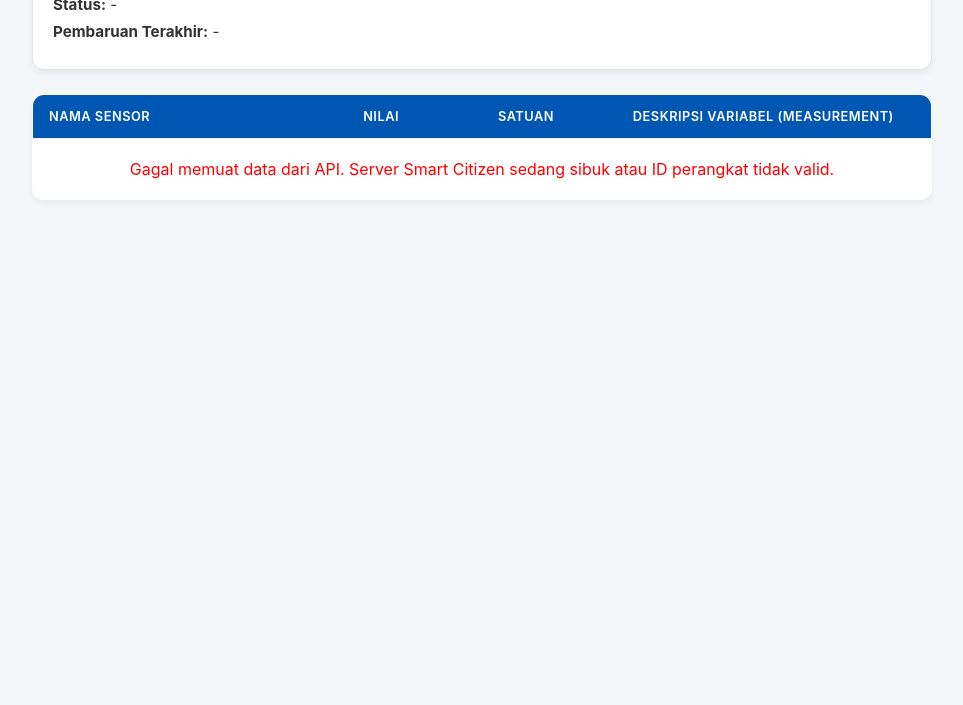
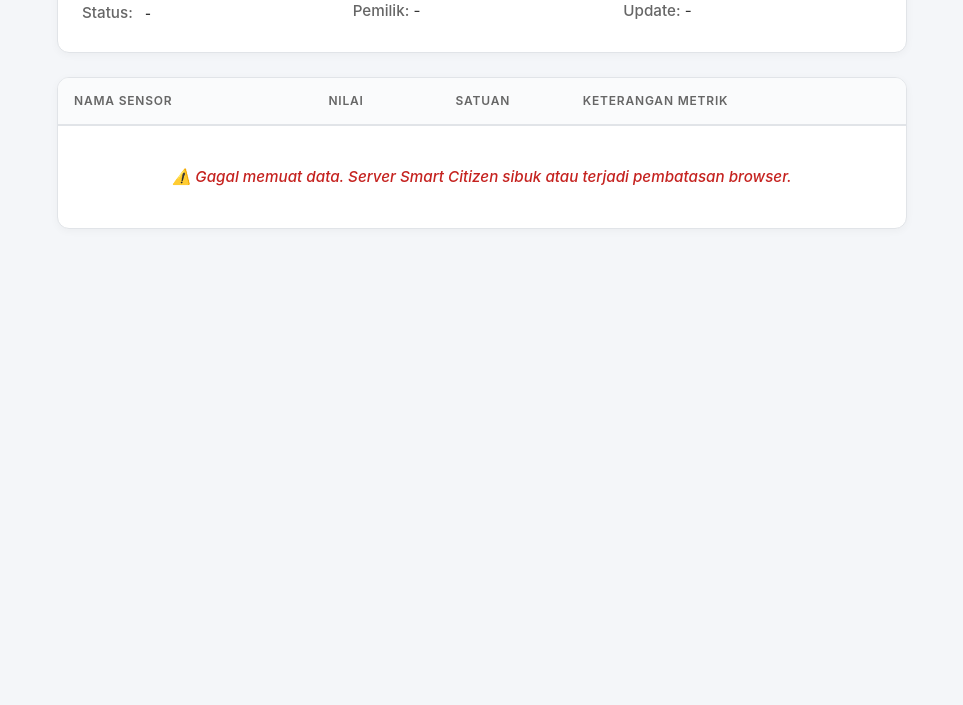
Before and after one commit to ggamesbgt/mdg-ueu, a plain HTML site: page index.html in a window 1280 px wide. Shown: the part 95-800 px from the top of the page, without its empty margins (158-1121 px from the left). Drawn offline with Linux system fonts and the light colour scheme; no server answers.

Commit message:
Update index.html

```diff
--- a/index.html
+++ b/index.html
@@ -3,142 +3,280 @@
 <head>
     <meta charset="UTF-8">
     <meta name="viewport" content="width=device-width, initial-scale=1.0">
-    <title>Smart Citizen Dashboard - ID 19684</title>
+    <title>Dasbor Sensor VS_KBNJERUK</title>
     <style>
-        body { font-family: -apple-system, BlinkMacSystemFont, "Segoe UI", Roboto, Arial, sans-serif; margin: 20px; background-color: #f4f6f9; color: #333; }
-        .container { max-width: 900px; margin: 0 auto; }
-        .device-info { background: #fff; padding: 20px; border-radius: 12px; box-shadow: 0 4px 6px rgba(0,0,0,0.05); margin-bottom: 24px; border: 1px solid #e1e4e8; }
-        .device-info h2 { margin-top: 0; color: #0056b3; font-size: 1.5rem; }
-        .status-online { background: #e6f4ea; color: #137333; padding: 4px 8px; border-radius: 4px; font-weight: bold; font-size: 0.85rem; }
-        .status-offline { background: #fce8e6; color: #c5221f; padding: 4px 8px; border-radius: 4px; font-weight: bold; font-size: 0.85rem; }
-        p { margin: 8px 0; font-size: 0.95rem; }
-        table { width: 100%; border-collapse: collapse; background: #fff; border-radius: 12px; overflow: hidden; box-shadow: 0 4px 6px rgba(0,0,0,0.05); border: 1px solid #e1e4e8; table-layout: fixed; }
-        th, td { padding: 14px 16px; text-align: left; border-bottom: 1px solid #f0f2f5; word-wrap: break-word; }
-        th { background-color: #0056b3; color: white; font-weight: 600; text-transform: uppercase; font-size: 0.8rem; letter-spacing: 0.5px; }
-        tr:last-child td { border-bottom: none; }
-        tr:hover { background-color: #f8f9fa; }
-        .loading { font-style: italic; color: #666; text-align: center; padding: 30px; }
-        .sensor-desc { font-size: 0.85rem; color: #666; margin-top: 4px; font-weight: normal; display: block; }
+        :root {
+            --primary: #0056b3;
+            --bg: #f4f6f9;
+            --card-bg: #ffffff;
+            --text: #333333;
+            --text-muted: #666666;
+            --border: #e1e4e8;
+            --success: #137333;
+            --success-bg: #e6f4ea;
+            --error: #c5221f;
+            --error-bg: #fce8e6;
+        }
+
+        body {
+            font-family: -apple-system, BlinkMacSystemFont, "Segoe UI", Roboto, Helvetica, Arial, sans-serif;
+            background-color: var(--bg);
+            color: var(--text);
+            margin: 0;
+            padding: 20px;
+            line-height: 1.5;
+        }
+
+        .container {
+            max-width: 850px;
+            margin: 0 auto;
+        }
+
+        .header-card {
+            background-color: var(--card-bg);
+            border: 1px solid var(--border);
+            border-radius: 12px;
+            padding: 24px;
+            margin-bottom: 24px;
+            box-shadow: 0 2px 8px rgba(0, 0, 0, 0.04);
+        }
+
+        .header-card h1 {
+            margin: 0 0 12px 0;
+            color: var(--primary);
+            font-size: 1.6rem;
+            font-weight: 700;
+        }
+
+        .meta-grid {
+            display: grid;
+            grid-template-columns: repeat(auto-fit, minmax(200px, 1fr));
+            gap: 12px;
+            font-size: 0.95rem;
+        }
+
+        .meta-item strong {
+            color: var(--text-muted);
+            font-weight: 500;
+        }
+
+        .status-badge {
+            display: inline-block;
+            padding: 4px 8px;
+            border-radius: 6px;
+            font-weight: 600;
+            font-size: 0.8rem;
+            letter-spacing: 0.5px;
+        }
+
+        .status-online { background-color: var(--success-bg); color: var(--success); }
+        .status-offline { background-color: var(--error-bg); color: var(--error); }
+
+        .table-container {
+            background-color: var(--card-bg);
+            border: 1px solid var(--border);
+            border-radius: 12px;
+            overflow: hidden;
+            box-shadow: 0 2px 8px rgba(0, 0, 0, 0.04);
+        }
+
+        table {
+            width: 100%;
+            border-collapse: collapse;
+            text-align: left;
+        }
+
+        th {
+            background-color: #fafbfc;
+            color: var(--text-muted);
+            font-size: 0.75rem;
+            font-weight: 600;
+            text-transform: uppercase;
+            letter-spacing: 0.8px;
+            padding: 14px 16px;
+            border-bottom: 2px solid var(--border);
+        }
+
+        td {
+            padding: 16px;
+            border-bottom: 1px solid var(--border);
+            font-size: 0.95rem;
+            vertical-align: top;
+        }
+
+        tr:last-child td {
+            border-bottom: none;
+        }
+
+        tr:hover td {
+            background-color: #f8f9fa;
+        }
+
+        .sensor-name {
+            font-weight: 600;
+            color: #111;
+        }
+
+        .sensor-id {
+            display: block;
+            font-size: 0.75rem;
+            color: var(--text-muted);
+            margin-top: 4px;
+            font-weight: 400;
+        }
+
+        .sensor-value {
+            font-family: "SFMono-Regular", Consolas, "Liberation Mono", Menlo, monospace;
+            font-weight: 700;
+            font-size: 1.05rem;
+            color: #000;
+        }
+
+        .sensor-unit {
+            background-color: #f1f3f5;
+            padding: 2px 6px;
+            border-radius: 4px;
+            font-size: 0.85rem;
+            font-weight: 500;
+        }
+
+        .loading-state, .error-state {
+            text-align: center;
+            padding: 40px;
+            font-style: italic;
+            color: var(--text-muted);
+        }
+
+        .error-state {
+            color: var(--error);
+            font-weight: 500;
+        }
+
+        @media (max-width: 600px) {
+            body { padding: 12px; }
+            th, td { padding: 12px; }
+            th:nth-child(4), td:nth-child(4) { display: none; } /* Sembunyikan deskripsi di HP agar muat */
+        }
     </style>
 </head>
 <body>
 
     <div class="container">
-        <div class="device-info">
-            <h2 id="dev-name">Memuat Data Perangkat...</h2>
-            <p><strong>Status:</strong> <span id="dev-state">-</span></p>
-            <p><strong>Pembaruan Terakhir:</strong> <span id="dev-time">-</span></p>
+        <!-- Kartu Informasi Perangkat -->
+        <div class="header-card">
+            <h1 id="dev-name">Menghubungkan ke API...</h1>
+            <div class="meta-grid">
+                <div class="meta-item"><strong>Status:</strong> <span id="dev-state" class="status-badge">-</span></div>
+                <div class="meta-item"><strong>Pemilik:</strong> <span id="dev-owner">-</span></div>
+                <div class="meta-item"><strong>Update:</strong> <span id="dev-time">-</span></div>
+            </div>
         </div>
 
+        <!-- Wadah Tabel Data -->
+        <div class="table-container">
             <table>
-            <colgroup>
-                <col style="width: 35%;">
-                <col style="width: 15%;">
-                <col style="width: 15%;">
-                <col style="width: 35%;">
-            </colgroup>
                 <thead>
                     <tr>
-                    <th>Nama Sensor</th>
-                    <th>Nilai</th>
-                    <th>Satuan</th>
-                    <th>Deskripsi Variabel (Measurement)</th>
+                        <th style="width: 30%;">Nama Sensor</th>
+                        <th style="width: 15%;">Nilai</th>
+                        <th style="width: 15%;">Satuan</th>
+                        <th style="width: 40%;">Keterangan Metrik</th>
                     </tr>
                 </thead>
                 <tbody id="sensor-table-body">
                     <tr>
-                    <td colspan="4" class="loading">Sedang mengambil data sensor real-time...</td>
+                        <td colspan="4" class="loading-state">Sedang memproses data sensor real-time...</td>
                     </tr>
                 </tbody>
             </table>
         </div>
+    </div>
 
     <script>
-        // Menggunakan alur fallback multi-proxy untuk memastikan CORS tertembus dari GitHub Pages
-        const rawApiUrl = 'https://smartcitizen.me';
-        const proxyUrl1 = `https://corsproxy.io{encodeURIComponent(rawApiUrl)}`;
-        const proxyUrl2 = `https://allorigins.win{encodeURIComponent(rawApiUrl)}`;
+        const deviceId = '19684';
+        const rawApiUrl = `https://smartcitizen.me{deviceId}`;
 
-        function loadDashboard() {
-            // Pertama, coba gunakan corsproxy.io yang paling stabil
-            fetch(proxyUrl1)
-                .then(res => { if (!res.ok) throw new Error(); return res.json(); })
-                .then(json => renderData(json))
-                .catch(() => {
-                    console.warn("Gagal memuat lewat proxy utama, mencoba proxy cadangan...");
-                    // Kedua, coba gunakan allorigins jika proxy pertama gagal
-                    fetch(proxyUrl2)
-                        .then(res => { if (!res.ok) throw new Error(); return res.json(); })
-                        .then(json => renderData(json))
-                        .catch(err => {
-                            console.error("Semua koneksi gagal", err);
-                            document.getElementById('sensor-table-body').innerHTML =
-                                `<tr><td colspan="4" style="color:red; text-align:center; padding:20px;">
-                                Gagal memuat data dari API. Server Smart Citizen sedang sibuk atau ID perangkat tidak valid.
-                                </td></tr>`;
-                        });
+        // Memakai corsproxy.io untuk menembus proteksi keamanan browser di GitHub Pages
+        const secureProxyUrl = `https://corsproxy.io{encodeURIComponent(rawApiUrl)}`;
+
+        function fetchSensorData() {
+            fetch(secureProxyUrl)
+                .then(response => {
+                    if (!response.ok) throw new Error('Gagal merespon data jaringan');
+                    return response.json();
+                })
+                .then(data => {
+                    updateMetadata(data);
+                    renderTableRows(data);
+                })
+                .catch(error => {
+                    console.error('Error saat fetch data:', error);
+                    document.getElementById('sensor-table-body').innerHTML = `
+                        <tr>
+                            <td colspan="4" class="error-state">
+                                ⚠️ Gagal memuat data. Server Smart Citizen sibuk atau terjadi pembatasan browser.
+                            </td>
+                        </tr>
+                    `;
                 });
         }
 
-        function renderData(json) {
-            // 1. Isi Metadata Perangkat sesuai skema API
-            document.getElementById('dev-name').innerText = json.name || "Smart Citizen Device (ID 19684)";
+        function updateMetadata(json) {
+            document.getElementById('dev-name').innerText = json.name || `Perangkat #${deviceId}`;
+            document.getElementById('dev-owner').innerText = (json.owner && json.owner.username) ? json.owner.username : 'Vina Sandriana';
 
             const stateEl = document.getElementById('dev-state');
             const isOnline = json.state === 'online' || json.state === 'has_published';
-            stateEl.innerText = json.state ? json.state.toUpperCase() : 'UNKNOWN';
-            stateEl.className = isOnline ? 'status-online' : 'status-offline';
+            stateEl.innerText = isOnline ? 'ONLINE' : 'OFFLINE';
+            stateEl.className = `status-badge ${isOnline ? 'status-online' : 'status-offline'}`;
 
             if (json.last_recorded_at) {
                 const lastUpdate = new Date(json.last_recorded_at);
                 document.getElementById('dev-time').innerText = lastUpdate.toLocaleString('id-ID');
             } else {
-                document.getElementById('dev-time').innerText = "Tidak ada rekaman waktu baru";
+                document.getElementById('dev-time').innerText = '-';
+            }
         }
 
-            // 2. Isi Tabel Sensor & Ekstraksi Measurement Objek sesuai artikel dokumentasi
+        function renderTableRows(json) {
             const tableBody = document.getElementById('sensor-table-body');
-            tableBody.innerHTML = '';
+            tableBody.innerHTML = ''; // Bersihkan teks loading
 
+            // Deteksi penempatan array sensor pada struktur JSON
             const sensors = (json.data && json.data.sensors) ? json.data.sensors : (json.sensors || []);
 
-            if (sensors.length > 0) {
+            if (sensors.length === 0) {
+                tableBody.innerHTML = '<tr><td colspan="4" class="loading-state">Tidak ada komponen sensor aktif ditemukan.</td></tr>';
+                return;
+            }
+
             sensors.forEach(sensor => {
                 const row = document.createElement('tr');
 
-                    // Format Nilai Angka
+                // Format pembulatan angka desimal agar serasi dengan UI aslinya (maksimal 2 angka di belakang koma)
                 const valueFormatted = typeof sensor.value === 'number' ? sensor.value.toFixed(2) : (sensor.value ?? '-');
 
-                    // Ekstraksi info dari properti 'measurement' atau 'description' bawaan skema sensor
-                    let measurementDesc = "-";
-                    if (sensor.measurement && sensor.measurement.description) {
-                        measurementDesc = sensor.measurement.description;
-                    } else if (sensor.description) {
-                        measurementDesc = sensor.description;
-                    }
-
-                    // Tentukan tanda label jika sensor merupakan sub-sensor (punya parent_id)
-                    const sensorNamePrefix = sensor.parent_id ? `↳ ${sensor.name}` : sensor.name;
+                // Ambil deskripsi fungsional variabel dari objek measurement
+                const descriptionText = (sensor.measurement && sensor.measurement.description)
+                    ? sensor.measurement.description
+                    : (sensor.description || '-');
 
                 row.innerHTML = `
                     <td>
-                            <strong>${sensorNamePrefix || 'Sensor'}</strong>
-                            <span class="sensor-desc">ID Sensor: ${sensor.id || '-'}</span>
+                        <span class="sensor-name">${sensor.name || 'Sensor'}</span>
+                        <span class="sensor-id">ID: ${sensor.id || '-'}</span>
                     </td>
-                        <td>${valueFormatted}</td>
-                        <td><code>${sensor.unit || '-'}</code></td>
-                        <td style="font-size: 0.9rem; color: #555;">${measurementDesc}</td>
+                    <td><span class="sensor-value">${valueFormatted}</span></td>
+                    <td><span class="sensor-unit">${sensor.unit || '-'}</span></td>
+                    <td style="color: var(--text-muted); font-size: 0.88rem;">${descriptionText}</td>
                 `;
+
                 tableBody.appendChild(row);
             });
-            } else {
-                tableBody.innerHTML = '<tr><td colspan="4" class="loading">Data komponen daftar sensor kosong saat ini.</td></tr>';
-            }
         }
 
-        // Jalankan pemanggilan data otomatis saat halaman selesai dimuat
-        window.onload = loadDashboard;
+        // Jalankan program otomasi ketika struktur web selesai di-load browser
+        document.addEventListener('DOMContentLoaded', fetchSensorData);
     </script>
-
 </body>
 </html>
```
Lines whose indentation alone changed are shown as unchanged.
